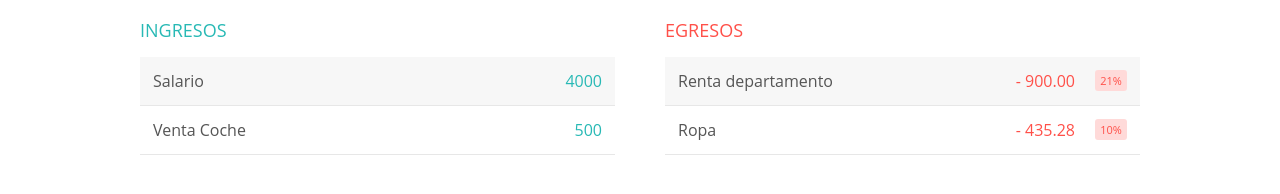
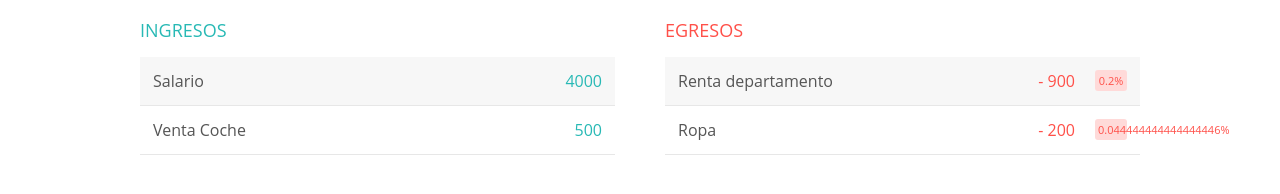
Before and after one commit to Brigitte9219/Presupuesto-app, an Angular app: page / in a window 1280 px wide. Shown: the part 436-630 px from the top of the page. Built offline with nearby package versions, Linux system fonts and the light colour scheme.

Commit message:
Modificando componente de egresos

```diff
--- a/src/app/app.component.html
+++ b/src/app/app.component.html
@@ -8,5 +8,6 @@
 
 <div class="contenedor limpiarEstilos">
     <app-ingreso></app-ingreso>
-    <app-egreso></app-egreso>
+    <app-egreso
+    [ingresoTotal]="getIngresoTotal()"></app-egreso>
 </div>
--- a/src/app/egreso/egreso.component.html
+++ b/src/app/egreso/egreso.component.html
@@ -2,27 +2,15 @@
     <h2 class="egreso_titulo">Egresos</h2>
 
 
-    <div class="elemento limpiarEstilos">
-        <div class="elemento_descripcion">Renta departamento</div>
+    <div *ngFor="let egreso of egresos" class="elemento limpiarEstilos">
+        <div class="elemento_descripcion"> {{egreso.descripcion}} </div>
         <div class="right limpiarEstilos">
-            <div class="elemento_valor">- 900.00</div>
-            <div class="elemento_porcentaje">21%</div>
+            <div class="elemento_valor">- {{egreso.valor}} </div>
+            <div class="elemento_porcentaje"> {{porcentaje(egreso)}}% </div>
             <div class="elemento_eliminar">
-                <button class="elemento_eliminar--btn"><i class="ion-ios-close-outline"></i></button>
+                <button class="elemento_eliminar--btn"><i class="ion-ios-close-outline" (click)="eliminarRegistro(egreso)"></i></button>
             </div>
         </div>
     </div>
 
-    <div class="elemento limpiarEstilos">
-        <div class="elemento_descripcion">Ropa</div>
-        <div class="right limpiarEstilos">
-            <div class="elemento_valor">- 435.28</div>
-            <div class="elemento_porcentaje">10%</div>
-            <div class="elemento_eliminar">
-                <button class="elemento_eliminar--btn"><i class="ion-ios-close-outline"></i></button>
-            </div>
-        </div>
-    </div>
-
-
 </div>
--- a/src/app/egreso/egreso.component.ts
+++ b/src/app/egreso/egreso.component.ts
@@ -1,10 +1,30 @@
-import { Component } from '@angular/core';
+import { Component, Input, OnInit } from '@angular/core';
+import { Egreso } from './egreso';
+import { EgresoService } from './egreso.service';
 
 @Component({
   selector: 'app-egreso',
   templateUrl: './egreso.component.html',
   styleUrl: './egreso.component.css'
 })
-export class EgresoComponent {
+export class EgresoComponent implements OnInit {
+
+  @Input() ingresoTotal: number=0;
+
+  egresos: Egreso[] = [];
+
+  constructor(private egresoService: EgresoService){}
+
+  ngOnInit(): void {
+    this.egresos = this.egresoService.egresos;
+  }
+
+  eliminarRegistro(egreso: Egreso){
+    this.egresoService.eliminar(egreso);
+  }
+
+  porcentaje(egreso: Egreso){
+    return egreso.valor /this.ingresoTotal;
+  }
 
 }
--- a/src/app/egreso/egreso.service.ts
+++ b/src/app/egreso/egreso.service.ts
@@ -12,4 +12,9 @@ export class EgresoService {
   ];
 
   constructor() { }
+
+  eliminar(egreso: Egreso){
+    const indice: number = this.egresos.indexOf(egreso);
+    this.egresos.splice(indice,1);
+  }
 }
```
